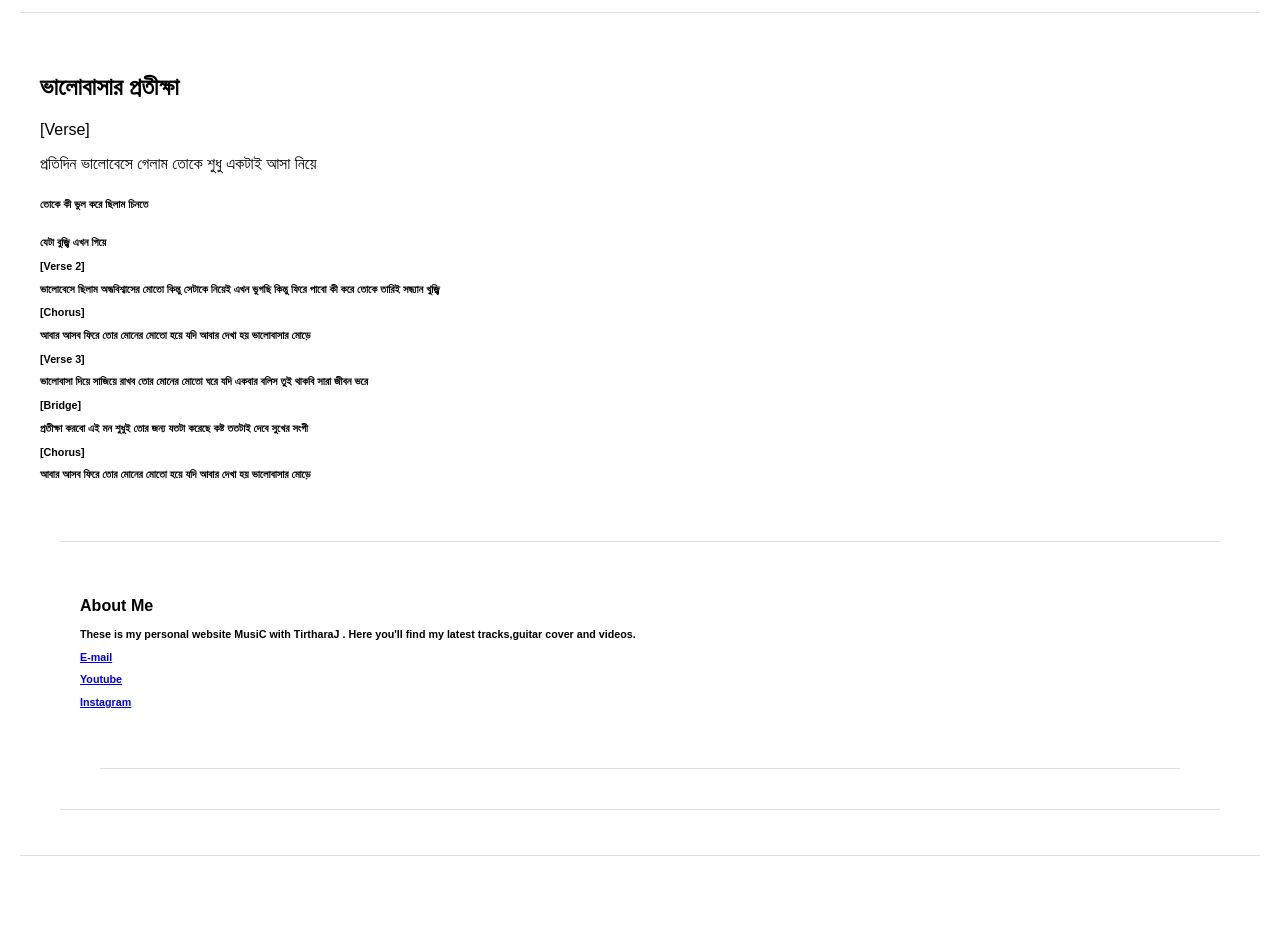
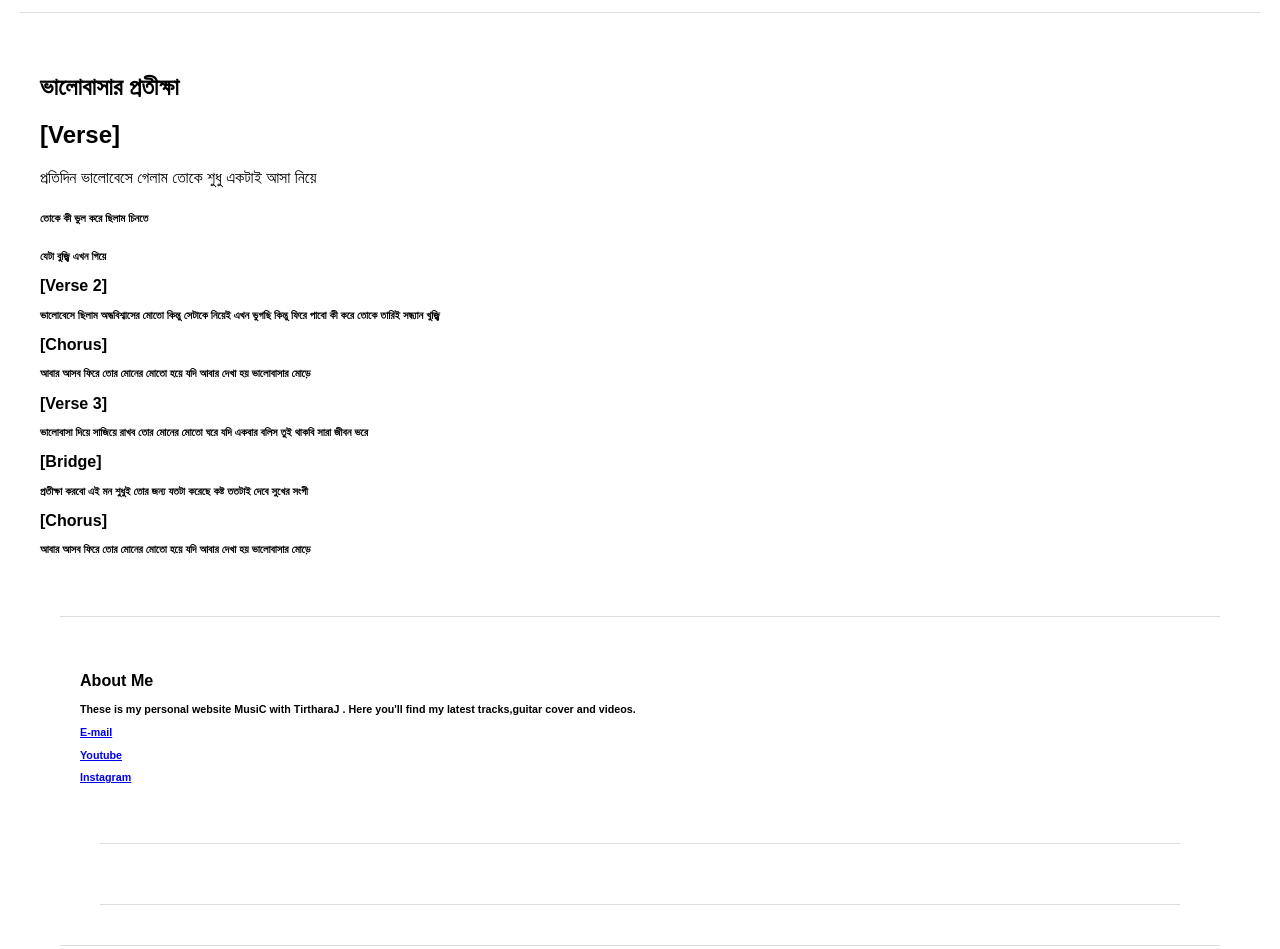
Before and after one commit to tirtha1125/my-music-2, a plain HTML site: page index.html in a window 1280 px wide. Shown: the part 980-1929 px from the top of the page. Before the commit the page ends 1856 px from the top, so only its background shows below. Drawn offline with Linux system fonts and the light colour scheme.

Commit message:
Update index.html

```diff
--- a/index.html
+++ b/index.html
@@ -133,37 +133,37 @@
     <section id="lyrics">
         <h2>ভালোবাসার প্রতীক্ষা</h2>
 
-<p>[Verse]</p>
+<h2>[Verse]</h2>
 <h>প্রতিদিন ভালোবেসে গেলাম তোকে<h>
 <h>শুধু একটাই আসা নিয়ে<h>
 <h6>তোকে কী ভুল করে ছিলাম চিনতে<h6>
 <h7>যেটা বুজ্ঝি এখন গিয়ে<h7>
 
-<p>[Verse 2]</p>
+<h2>[Verse 2]</h2>
 <h8>ভালোবেসে ছিলাম অন্ধবিশ্বাসের মোতো<h8>
 <h9>কিন্তু সেটাকে নিয়েই এখন ভুগছি<h9>
 <h10>কিন্তু ফিরে পাবো কী করে তোকে<h10>
 <h11>তারিই সন্ধ্যান খুজ্ঝি<h11>
 
-<p>[Chorus]<p>
+<h2>[Chorus]</h2>
 <h12>আবার আসব ফিরে<h12>
 <h13>তোর মোনের মোতো হয়ে<h13>
 <h14>যদি আবার দেখা হয়<h14>
 <h15>ভালোবাসার মোড়ে<h15>
 
-</p>[Verse 3]<p></p>
+<h2>[Verse 3]</h2>
 <h16>ভালোবাসা দিয়ে সাজিয়ে রাখব<h16>
 <h17>তোর মোনের মোতো ঘরে<h17>
 <h18>যদি একবার বলিস তুই<h18>
 <h19>থাকবি সারা জীবন ভরে<h19>
 
-</p>[Bridge]<p>
+<h2>[Bridge]</h2>
 <h20>প্রতীক্ষা করবো<h20>
 <h21>এই মন শুধুই তোর জন্য<h21>
 <h22>যতটা করেছে কষ্ট<h22>
 <h23>ততটাই দেবে সুখের সংগী<h23>
 
-</p>[Chorus]</p>
+<h2>[Chorus]</h2>
 <h24>আবার আসব ফিরে<h24>
 <h25>তোর মোনের মোতো হয়ে<h25>
 <h26>যদি আবার দেখা হয়<h26>
@@ -182,10 +182,12 @@
         <p> Instagram</p>
     <section>
 
+    </section>
     <footer>
         <p>&copy; 2024 MusiC with TirtharaJ</p>
     </footer>
 
     <script src="scripts.js"></script>
+    <section>
 </body>
 </html>
```
